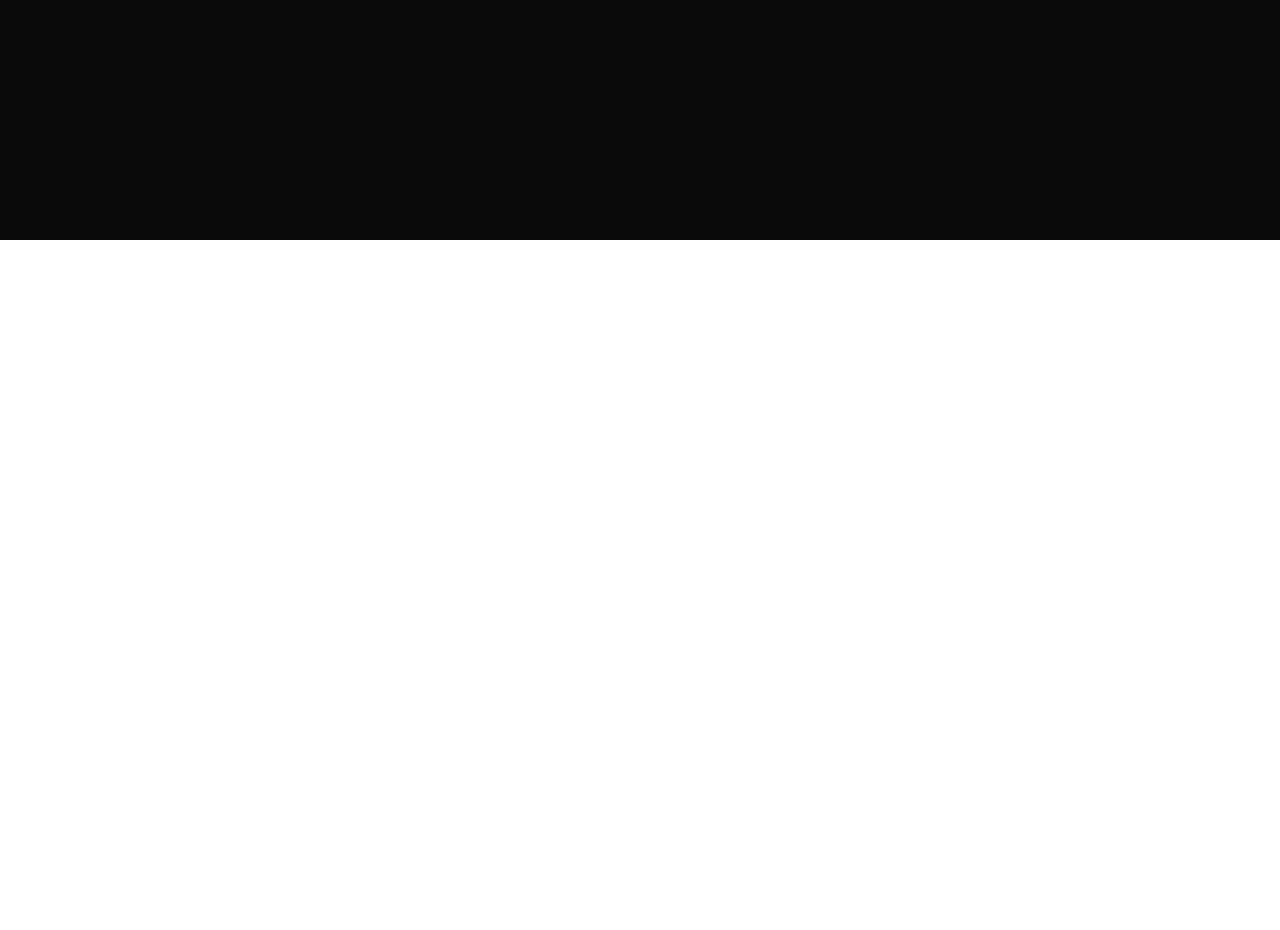
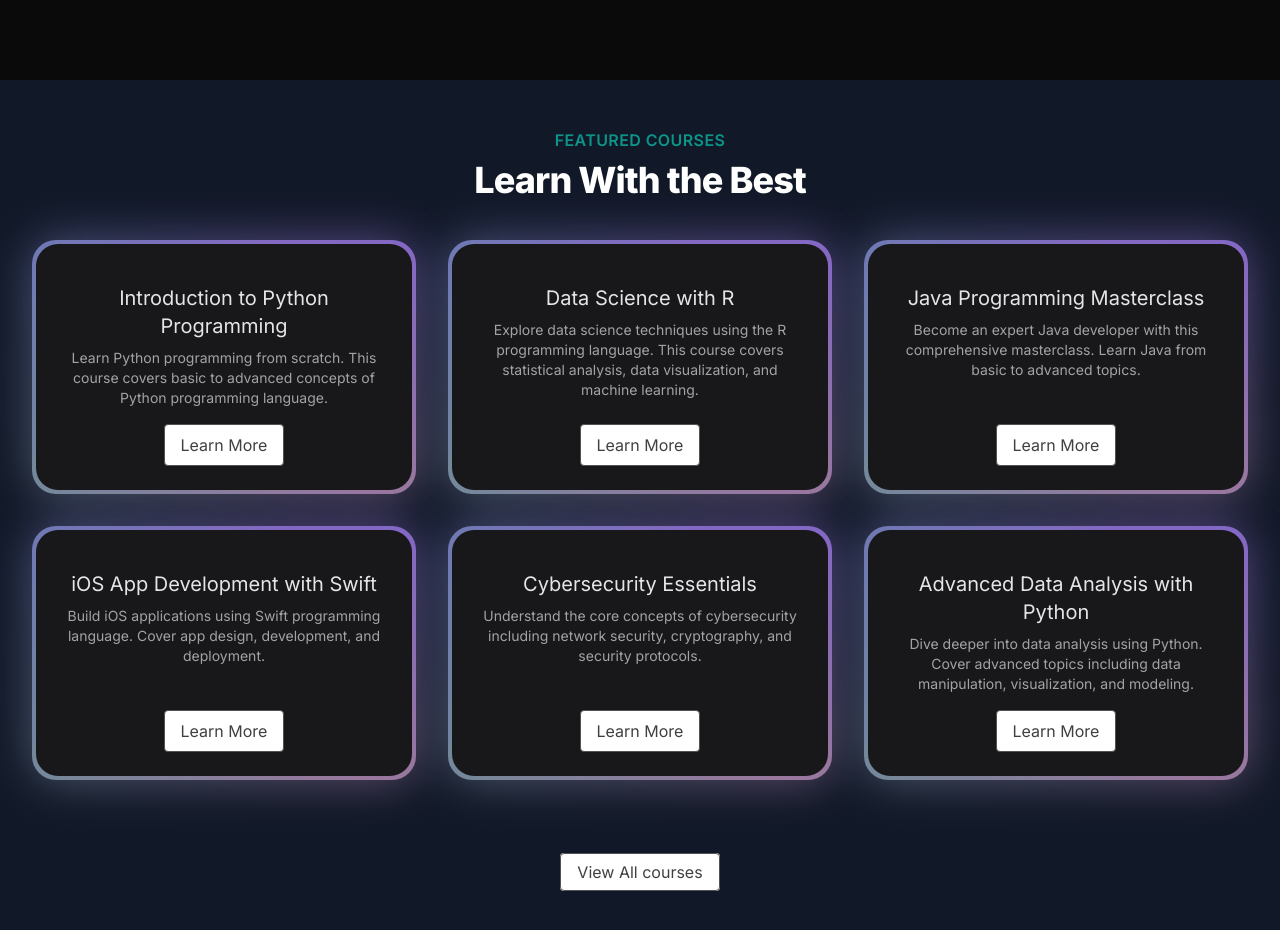
Before and after one commit to talhajubair100/web-music-nextjs, a Next.js app: page / in a window 1280 px wide. Shown: the part 560-1490 px from the top of the page. Before the commit the page ends 800 px from the top, so only its background shows below. Built offline with nearby package versions, Linux system fonts and the light colour scheme.

Commit message:
featured courses section added

```diff
--- a/src/app/page.tsx
+++ b/src/app/page.tsx
@@ -1,3 +1,4 @@
+import FeaturedCourses from "../components/FeaturedCourses";
 import HeroSection from "../components/HeroSection";
 
 export default function Home() {
@@ -5,6 +6,7 @@ export default function Home() {
     <main className="min-h-screen bg-black/[0.96] antialiased bg-grid-white/[0.02]">
       <h1 className="text-center text-2xl"></h1>
       <HeroSection />
+      <FeaturedCourses />
     </main>
   );
 }
--- /dev/null
+++ b/src/components/FeaturedCourses.tsx
@@ -0,0 +1,60 @@
+"use client";
+import React from 'react';
+import courseData from "../data/music_courses.json"
+import Link from 'next/link';
+import { BackgroundGradient } from './ui/background-gradient';
+
+interface Course {
+    _id: number,
+    title: string,
+    slug: string,
+    description: string,
+    price: number,
+    instructor: string,
+    isFeatured: boolean,
+
+}
+
+const FeaturedCourses = () => {
+    console.log(courseData)
+    const featuredCourses = courseData.courses.filter((course: Course) => course?.isFeatured)
+
+    return (
+        <div className="py-12 bg-gray-900">
+            <div>
+                <div className="text-center">
+                    <h2 className="text-base text-teal-600 font-semibold tracking-wide uppercase">FEATURED COURSES</h2>
+                    <p className="mt-2 text-3xl leading-8 font-extrabold tracking-tight text-white sm:text-4xl">Learn With the Best</p>
+                </div>
+            </div>
+            <div className="mt-10 mx-8">
+                <div className="grid grid-cols-1 sm:grid-cols-2 lg:grid-cols-3 gap-8 justify-center">
+                    {featuredCourses.map((course: Course) => (
+                        <div key={course?._id} className="flex justify-center">
+                            <BackgroundGradient
+                                className="flex flex-col rounded-[22px] bg-white dark:bg-zinc-900 overflow-hidden h-full max-w-sm">
+                                <div className="p-4 sm:p-6 flex flex-col items-center text-center flex-grow">
+                                    <p className="text-lg sm:text-xl text-black mt-4 mb-2 dark:text-neutral-200">{course?.title}</p>
+                                    <p className="text-sm text-neutral-600 dark:text-neutral-400 flex-grow">{course?.description}</p>
+                                    <Link href={`/courses/${course?.slug}`} className='mt-4 px-4 py-2 rounded border border-neutral-600 text-neutral-700 bg-white hover:bg-gray-100 transition duration-200'>
+                                        Learn More
+                                    </Link>
+                                </div>
+                            </BackgroundGradient>
+                        </div>
+                    ))}
+                </div>
+            </div>
+            <div className="mt-20 text-center">
+                <Link href={"/courses"}
+                    className="px-4 py-2 rounded border border-neutral-600 text-neutral-700 bg-white hover:bg-gray-100 transition duration-200"
+                >
+                    View All courses
+                </Link>
+            </div>
+
+        </div>
+    );
+};
+
+export default FeaturedCourses;
--- a/src/data/music_courses.json
+++ b/src/data/music_courses.json
@@ -0,0 +1,104 @@
+{
+    "courses" : [
+        {
+            "_id": 1,
+            "title": "Introduction to Python Programming",
+            "slug": "introduction-to-python-programming",
+            "description": "Learn Python programming from scratch. This course covers basic to advanced concepts of Python programming language.",
+            "price": 49.99,
+            "instructor": "John Smith",
+            "isFeatured": true,
+            "image": "python_course.jpg"
+        },
+        {
+            "_id": 2,
+            "title": "Web Development Fundamentals",
+            "slug": "web-development-fundamentals",
+            "description": "Master the fundamentals of web development including HTML, CSS, and JavaScript.",
+            "price": 59.99,
+            "instructor": "Emily Johnson",
+            "isFeatured": false,
+            "image": "web_dev_fundamentals.jpg"
+        },
+        {
+            "_id": 3,
+            "title": "Data Science with R",
+            "slug": "data-science-with-r",
+            "description": "Explore data science techniques using the R programming language. This course covers statistical analysis, data visualization, and machine learning.",
+            "price": 79.99,
+            "instructor": "Michael Brown",
+            "isFeatured": true,
+            "image": "data_science_with_r.jpg"
+        },
+        {
+            "_id": 4,
+            "title": "Java Programming Masterclass",
+            "slug": "java-programming-masterclass",
+            "description": "Become an expert Java developer with this comprehensive masterclass. Learn Java from basic to advanced topics.",
+            "price": 69.99,
+            "instructor": "Sarah Adams",
+            "isFeatured": true,
+            "image": "java_masterclass.jpg"
+        },
+        {
+            "_id": 5,
+            "title": "Machine Learning Foundations",
+            "slug": "machine-learning-foundations",
+            "description": "Learn the fundamentals of machine learning algorithms and techniques. This course covers supervised and unsupervised learning methods.",
+            "price": 89.99,
+            "instructor": "David Rodriguez",
+            "isFeatured": false,
+            "image": "machine_learning_foundations.jpg"
+        },
+        {
+            "_id": 6,
+            "title": "iOS App Development with Swift",
+            "slug": "ios-app-development-with-swift",
+            "description": "Build iOS applications using Swift programming language. Cover app design, development, and deployment.",
+            "price": 99.99,
+            "instructor": "Anna Lee",
+            "isFeatured": true,
+            "image": "ios_app_development.jpg"
+        },
+        {
+            "_id": 7,
+            "title": "Android Development for Beginners",
+            "slug": "android-development-for-beginners",
+            "description": "Start your journey into Android app development. Learn about Android Studio, Java, and building user interfaces.",
+            "price": 79.99,
+            "instructor": "Mark Thompson",
+            "isFeatured": false,
+            "image": "android_development_beginners.jpg"
+        },
+        {
+            "_id": 8,
+            "title": "Cybersecurity Essentials",
+            "slug": "cybersecurity-essentials",
+            "description": "Understand the core concepts of cybersecurity including network security, cryptography, and security protocols.",
+            "price": 69.99,
+            "instructor": "Sophia Carter",
+            "isFeatured": true,
+            "image": "cybersecurity_essentials.jpg"
+        },
+        {
+            "_id": 9,
+            "title": "Advanced Data Analysis with Python",
+            "slug": "advanced-data-analysis-with-python",
+            "description": "Dive deeper into data analysis using Python. Cover advanced topics including data manipulation, visualization, and modeling.",
+            "price": 109.99,
+            "instructor": "Daniel Brown",
+            "isFeatured": true,
+            "image": "advanced_data_analysis_python.jpg"
+        },
+        {
+            "_id": 10,
+            "title": "UX Design Principles",
+            "slug": "ux-design-principles",
+            "description": "Learn the principles of user experience (UX) design. Cover user research, prototyping, and usability testing.",
+            "price": 59.99,
+            "instructor": "Emma Green",
+            "isFeatured": false,
+            "image": "ux_design_principles.jpg"
+        }
+    ]
+}
```
